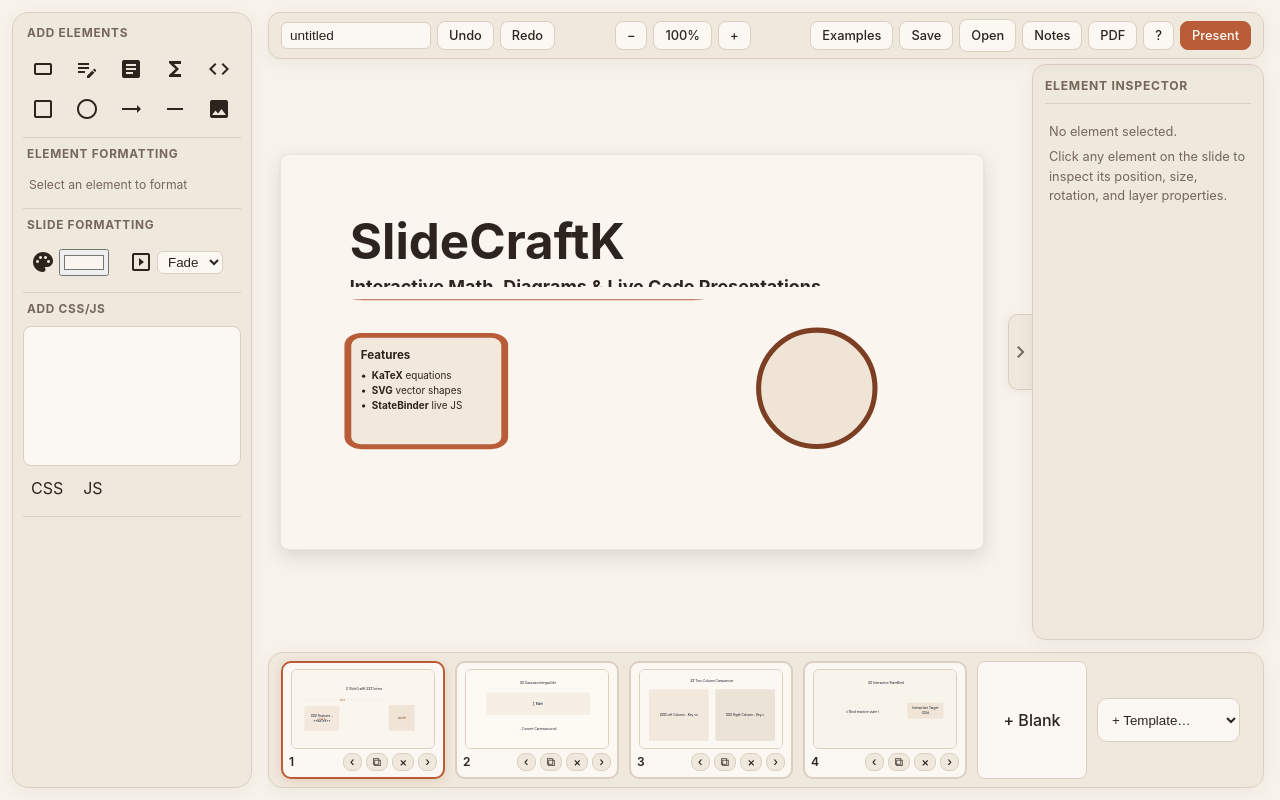
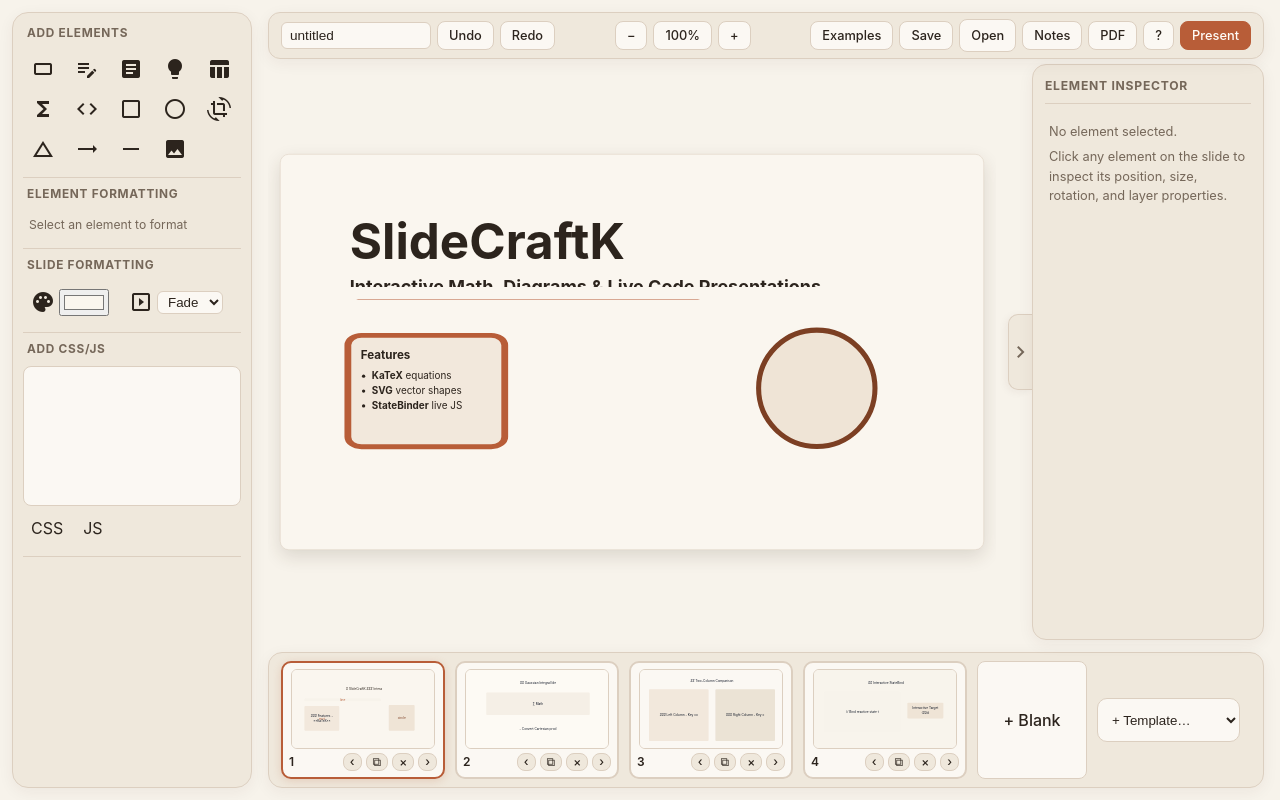
Before and after one commit to mk314k/SlideCraftK, a React (Vite) app: page / in a window 1280 px wide. Built offline with nearby package versions, Linux system fonts and the light colour scheme.

Commit message:
feat(elements): add Table, Callout card, Diamond, and Triangle slide elements

```diff
--- a/src/App.css
+++ b/src/App.css
@@ -771,6 +771,63 @@ textarea {
   background: transparent !important;
 }
 
+.callout-view,
+.callout-editor {
+  width: 100%;
+  height: 100%;
+  padding: 12px 14px;
+  border-left: 5px solid var(--accent);
+  background: #f5ece0;
+  border-radius: 10px;
+  display: flex;
+  align-items: center;
+  justify-content: flex-start;
+  gap: 10px;
+  text-align: left;
+}
+
+.callout-icon {
+  color: var(--accent);
+  font-size: 1.4rem;
+}
+
+.callout-text {
+  flex: 1;
+  line-height: 1.4;
+}
+
+.table-view-wrapper,
+.table-editor {
+  width: 100%;
+  height: 100%;
+  overflow: auto;
+  padding: 4px;
+  align-items: stretch;
+  justify-content: stretch;
+}
+
+.slide-table {
+  width: 100%;
+  height: 100%;
+  border-collapse: collapse;
+  font-size: 0.9rem;
+  background: var(--surface);
+  border-radius: 8px;
+  overflow: hidden;
+}
+
+.slide-table th,
+.slide-table td {
+  border: 1px solid var(--panel-border);
+  padding: 8px 10px;
+  text-align: left;
+}
+
+.slide-table th {
+  background: #efe4d6;
+  font-weight: 700;
+}
+
 .speaker-notes-panel {
   position: fixed;
   right: 16px;
--- a/src/component/component.tsx
+++ b/src/component/component.tsx
@@ -17,7 +17,7 @@ export interface KElementProps {
     info?: string;
 }
 
-const SHAPE_TYPES = new Set(['rect', 'circle', 'arrow', 'line']);
+const SHAPE_TYPES = new Set(['rect', 'circle', 'arrow', 'line', 'diamond', 'triangle']);
 
 const KElement: React.FC<KElementContainerProps> = ({ eid, childNode }) => {
     console.log("rendering KElement");
@@ -369,12 +369,14 @@ export const KImage = ({ eid, info }: KElementProps) => {
     );
 };
 
-const createShapeComponent = (shapeType: 'rect' | 'circle' | 'arrow' | 'line') => {
+const createShapeComponent = (shapeType: 'rect' | 'circle' | 'arrow' | 'line' | 'diamond' | 'triangle') => {
     return ({ eid }: KElementProps) => {
         const { currentSlide } = useDeck();
         const elemState = currentSlide.elements.find((el) => el.id === eid);
         const strokeColor = elemState?.style['color'] ?? '#7c3f23';
         const fillColor = elemState?.style['background'] ?? 'rgba(184, 93, 56, 0.14)';
+        const strokeWidth = parseFloat(elemState?.style['strokeWidth'] ?? '4') || 4;
+        const strokeDasharray = elemState?.style['strokeDasharray'] ?? 'none';
 
         return (
             <KElement eid={eid} childNode={
@@ -385,17 +387,72 @@ const createShapeComponent = (shapeType: 'rect' | 'circle' | 'arrow' | 'line') =
                     preserveAspectRatio="none"
                 >
                     {shapeType === 'rect' && (
-                        <rect x="4" y="4" width="92" height="92" rx="8" fill={fillColor} stroke={strokeColor} strokeWidth="4" />
+                        <rect
+                            x="4"
+                            y="4"
+                            width="92"
+                            height="92"
+                            rx="8"
+                            fill={fillColor}
+                            stroke={strokeColor}
+                            strokeWidth={strokeWidth}
+                            strokeDasharray={strokeDasharray === 'none' ? undefined : strokeDasharray}
+                        />
                     )}
                     {shapeType === 'circle' && (
-                        <ellipse cx="50" cy="50" rx="46" ry="46" fill={fillColor} stroke={strokeColor} strokeWidth="4" />
+                        <ellipse
+                            cx="50"
+                            cy="50"
+                            rx="46"
+                            ry="46"
+                            fill={fillColor}
+                            stroke={strokeColor}
+                            strokeWidth={strokeWidth}
+                            strokeDasharray={strokeDasharray === 'none' ? undefined : strokeDasharray}
+                        />
+                    )}
+                    {shapeType === 'diamond' && (
+                        <polygon
+                            points="50,4 96,50 50,96 4,50"
+                            fill={fillColor}
+                            stroke={strokeColor}
+                            strokeWidth={strokeWidth}
+                            strokeDasharray={strokeDasharray === 'none' ? undefined : strokeDasharray}
+                        />
+                    )}
+                    {shapeType === 'triangle' && (
+                        <polygon
+                            points="50,6 96,94 4,94"
+                            fill={fillColor}
+                            stroke={strokeColor}
+                            strokeWidth={strokeWidth}
+                            strokeDasharray={strokeDasharray === 'none' ? undefined : strokeDasharray}
+                        />
                     )}
                     {shapeType === 'line' && (
-                        <line x1="6" y1="50" x2="94" y2="50" stroke={strokeColor} strokeWidth="6" strokeLinecap="round" />
+                        <line
+                            x1="6"
+                            y1="50"
+                            x2="94"
+                            y2="50"
+                            stroke={strokeColor}
+                            strokeWidth={strokeWidth}
+                            strokeDasharray={strokeDasharray === 'none' ? undefined : strokeDasharray}
+                            strokeLinecap="round"
+                        />
                     )}
                     {shapeType === 'arrow' && (
                         <>
-                            <line x1="6" y1="50" x2="82" y2="50" stroke={strokeColor} strokeWidth="6" strokeLinecap="round" />
+                            <line
+                                x1="6"
+                                y1="50"
+                                x2="82"
+                                y2="50"
+                                stroke={strokeColor}
+                                strokeWidth={strokeWidth}
+                                strokeDasharray={strokeDasharray === 'none' ? undefined : strokeDasharray}
+                                strokeLinecap="round"
+                            />
                             <polygon points="96,50 76,36 76,64" fill={strokeColor} />
                         </>
                     )}
@@ -407,8 +464,137 @@ const createShapeComponent = (shapeType: 'rect' | 'circle' | 'arrow' | 'line') =
 
 export const KShapeRect = createShapeComponent('rect');
 export const KShapeCircle = createShapeComponent('circle');
+export const KShapeDiamond = createShapeComponent('diamond');
+export const KShapeTriangle = createShapeComponent('triangle');
 export const KShapeArrow = createShapeComponent('arrow');
 export const KShapeLine = createShapeComponent('line');
+
+export const KCallout = ({ eid, info }: KElementProps) => {
+    const { currentSlide, updateElement, setEditingMode } = useDeck();
+    const elemState = currentSlide.elements.find((el) => el.id === eid);
+    const content = elemState?.inner ?? info ?? 'Key takeaway or theorem note';
+    const [isEditing, setIsEditing] = useState(false);
+    const [draft, setDraft] = useState(content);
+
+    const startEditing = () => {
+        setDraft(content);
+        setIsEditing(true);
+        setEditingMode(true);
+    };
+
+    const commitEdit = () => {
+        updateElement(eid, (el) => {
+            el.inner = draft;
+        });
+        setIsEditing(false);
+        setEditingMode(false);
+    };
+
+    return (
+        <KElement eid={eid} childNode={
+            isEditing ? (
+                <textarea
+                    id={`${eid}`}
+                    className="element callout-editor"
+                    value={draft}
+                    autoFocus
+                    onChange={(e) => setDraft(e.target.value)}
+                    onBlur={commitEdit}
+                    onKeyDown={(e) => {
+                        e.stopPropagation();
+                        if (e.key === 'Escape') {
+                            commitEdit();
+                        }
+                    }}
+                />
+            ) : (
+                <div
+                    id={`${eid}`}
+                    className="element callout-view"
+                    onDoubleClick={startEditing}
+                >
+                    <i className="material-icons callout-icon">lightbulb</i>
+                    <div className="callout-text">{content}</div>
+                </div>
+            )
+        } />
+    );
+};
+
+export const KTable = ({ eid, info }: KElementProps) => {
+    const { currentSlide, updateElement, setEditingMode } = useDeck();
+    const elemState = currentSlide.elements.find((el) => el.id === eid);
+    const defaultCsv = 'Metric | Baseline | Proposed\nLatency | 42 ms | 11 ms\nThroughput | 1.2k/s | 4.8k/s';
+    const content = elemState?.inner ?? info ?? defaultCsv;
+    const [isEditing, setIsEditing] = useState(false);
+    const [draft, setDraft] = useState(content);
+
+    const startEditing = () => {
+        setDraft(content);
+        setIsEditing(true);
+        setEditingMode(true);
+    };
+
+    const commitEdit = () => {
+        updateElement(eid, (el) => {
+            el.inner = draft;
+        });
+        setIsEditing(false);
+        setEditingMode(false);
+    };
+
+    const rows = content
+        .split('\n')
+        .map((r) => r.trim())
+        .filter(Boolean)
+        .map((r) => r.split('|').map((c) => c.trim()));
+
+    return (
+        <KElement eid={eid} childNode={
+            isEditing ? (
+                <textarea
+                    id={`${eid}`}
+                    className="element table-editor"
+                    value={draft}
+                    autoFocus
+                    onChange={(e) => setDraft(e.target.value)}
+                    onBlur={commitEdit}
+                    onKeyDown={(e) => {
+                        e.stopPropagation();
+                        if (e.key === 'Escape') {
+                            commitEdit();
+                        }
+                    }}
+                />
+            ) : (
+                <div id={`${eid}`} className="element table-view-wrapper" onDoubleClick={startEditing}>
+                    <table className="slide-table">
+                        {rows.length > 0 && (
+                            <thead>
+                                <tr>
+                                    {rows[0].map((cell, idx) => (
+                                        <th key={idx}>{cell}</th>
+                                    ))}
+                                </tr>
+                            </thead>
+                        )}
+                        {rows.length > 1 && (
+                            <tbody>
+                                {rows.slice(1).map((row, rIdx) => (
+                                    <tr key={rIdx}>
+                                        {row.map((cell, cIdx) => (
+                                            <td key={cIdx}>{cell}</td>
+                                        ))}
+                                    </tr>
+                                ))}
+                            </tbody>
+                        )}
+                    </table>
+                </div>
+            )
+        } />
+    );
+};
 
 export const KComponents: Map<string, React.FC<KElementProps>> = new Map([
     ["button", KButton],
@@ -416,8 +602,12 @@ export const KComponents: Map<string, React.FC<KElementProps>> = new Map([
     ["textarea", KTextArea],
     ["code", KCodeBlock],
     ["markdown", KMarkdown],
+    ["callout", KCallout],
+    ["table", KTable],
     ["rect", KShapeRect],
     ["circle", KShapeCircle],
+    ["diamond", KShapeDiamond],
+    ["triangle", KShapeTriangle],
     ["arrow", KShapeArrow],
     ["line", KShapeLine],
     ["image", KImage]
--- a/src/context/DeckContext.tsx
+++ b/src/context/DeckContext.tsx
@@ -674,15 +674,21 @@ export const DeckProvider: React.FC<{ children: React.ReactNode }> = ({ children
                 ? 'function greet(name: string) {\n  return `Hello, ${name}!`;\n}'
                 : elemType === 'markdown'
                 ? '## Slide Heading\n- First key point\n- Second `inline` point'
+                : elemType === 'callout'
+                ? 'Key takeaway: highlight important theorems or notes here.'
+                : elemType === 'table'
+                ? 'Metric | Baseline | Proposed\nLatency | 42 ms | 11 ms\nThroughput | 1.2k/s | 4.8k/s'
                 : elemType;
             const inner = info && info !== '' ? info : defaultInner;
+            const defaultWidth = elemType === 'table' ? 460 : elemType === 'callout' ? 380 : defaultSV.width;
+            const defaultHeight = elemType === 'table' ? 180 : elemType === 'callout' ? 110 : defaultSV.height;
             slide.elements.push({
                 id: eid,
                 name: elemType,
                 x: defaultSV.x,
                 y: defaultSV.y,
-                width: defaultSV.width,
-                height: defaultSV.height,
+                width: defaultWidth,
+                height: defaultHeight,
                 rotation: 0,
                 step: 0,
                 inner,
--- a/src/tools.tsx
+++ b/src/tools.tsx
@@ -97,10 +97,14 @@ export const Tools:React.FC<ToolsProps> = ({handleAddElement}) => {
         {name:'button', icon:'crop_16_9', label:'Add Button'},
         {name:'textarea', icon:'edit_note', label:'Add Text Area'},
         {name:'markdown', icon:'article', label:'Add Markdown Block'},
+        {name:'callout', icon:'lightbulb', label:'Add Callout Card'},
+        {name:'table', icon:'table_chart', label:'Add Data Table'},
         {name:'latex', icon:'functions', label:'Add LaTeX Math'},
         {name:'code', icon:'code', label:'Add Code Block'},
         {name:'rect', icon:'check_box_outline_blank', label:'Add Rectangle'},
         {name:'circle', icon:'radio_button_unchecked', label:'Add Circle'},
+        {name:'diamond', icon:'crop_rotate', label:'Add Diamond'},
+        {name:'triangle', icon:'change_history', label:'Add Triangle'},
         {name:'arrow', icon:'trending_flat', label:'Add Arrow'},
         {name:'line', icon:'horizontal_rule', label:'Add Line'}
     ]
```
